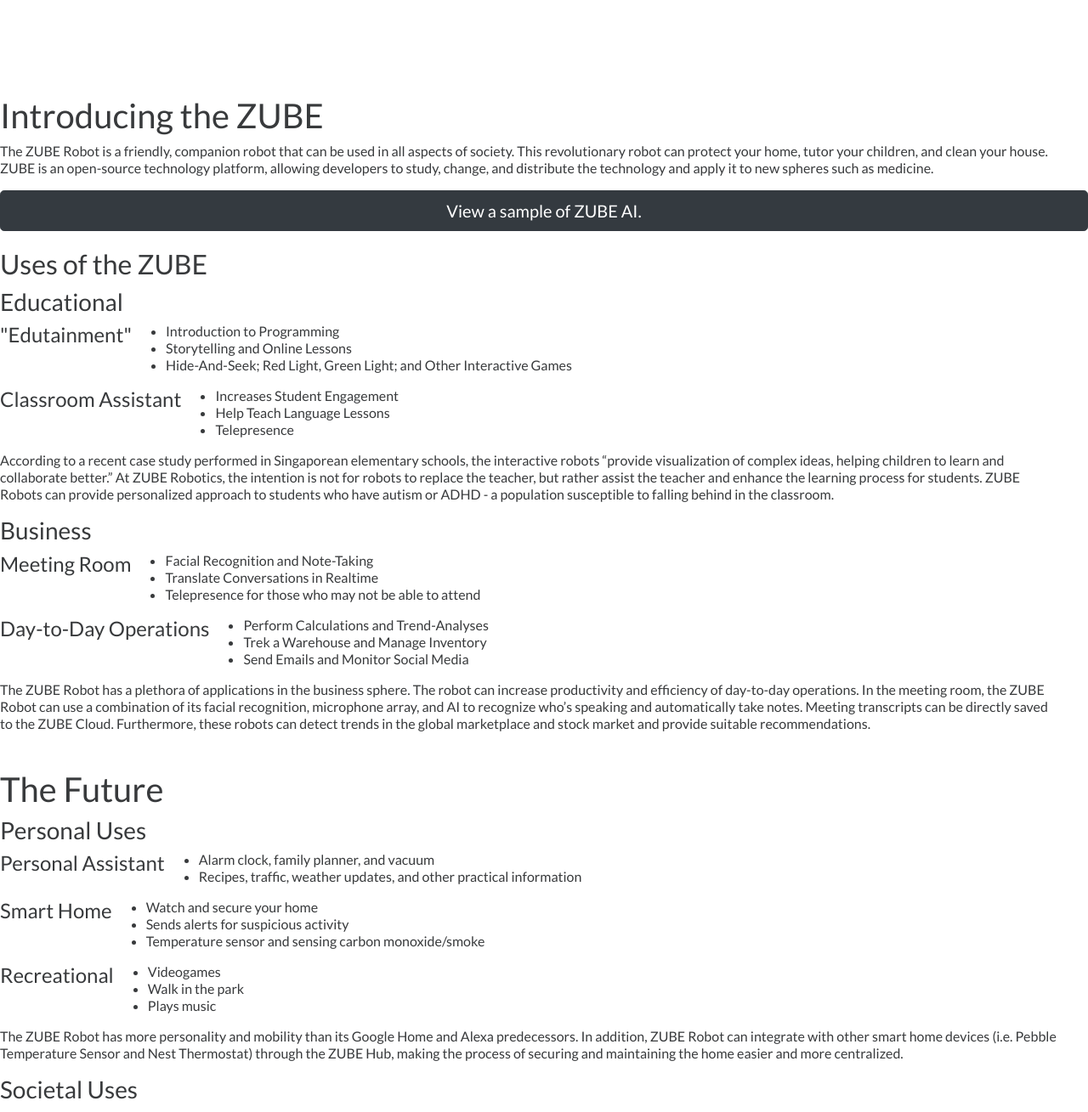
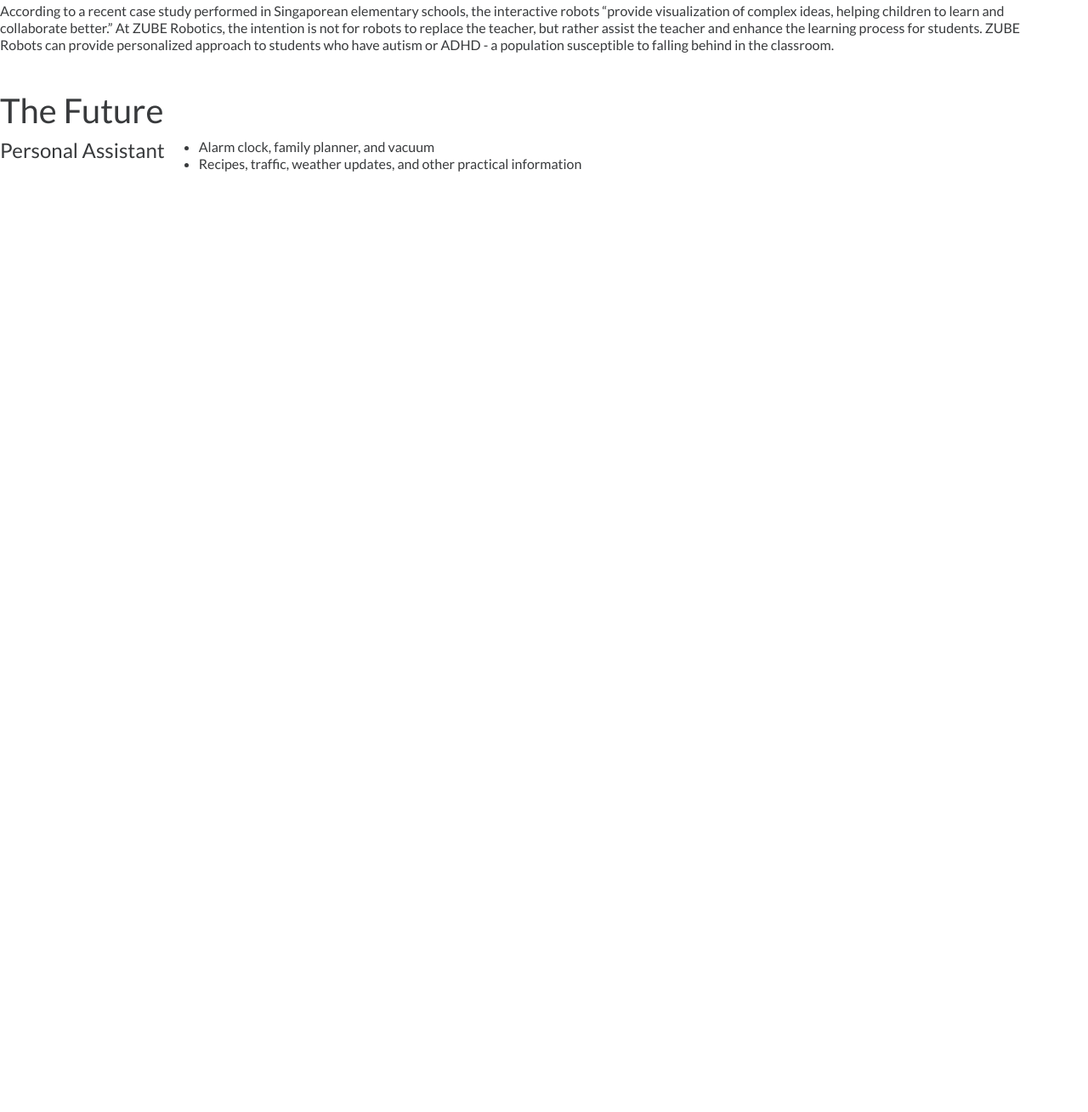
Before and after one commit to Kushg02/Kushg02, a plain HTML site: page index.html in a window 1280 px wide. Shown: the part 1137-2446 px from the top of the page at 85% size. After the commit the page ends 1358 px from the top, so only its background shows below. Drawn offline with nearby package versions, Linux system fonts and the light colour scheme.

Commit message:
Update index.html

```diff
--- a/index.html
+++ b/index.html
@@ -48,23 +48,12 @@
       <div class="collapse navbar-collapse" id="navbarSupportedContent">
         <ul class="navbar-nav ml-auto">
           <li class="nav-item dropdown">
-            <a aria-expanded="false" aria-haspopup="true" class="nav-link hvr-underline-from-center text-white dropdown-toggle" data-toggle="dropdown"
-              href="about-members.html" id="navbarDropdownMenuLink">MEMBERS</a>
-            <div aria-labelledby="navbarDropdownMenuLink" class="dropdown-menu">
-              <a class="dropdown-item" href="about-members.html">About Our Members</a>
-              <a class="dropdown-item" href="members.html">Help for Members</a>
+              <a class="dropdown-item" href="about-members.html">Meet Kush</a>
+              <a class="dropdown-item" href="about-members.html">Portfolio</a>
+              <a class="dropdown-item" href="about-members.html">Resume</a>
             </div>
           </li>
 
-          <li class="nav-item dropdown">
-            <a aria-expanded="false" aria-haspopup="true" class="nav-link hvr-underline-from-center text-white dropdown-toggle" data-toggle="dropdown"
-              href="robot.html" id="navbarDropdownMenuLink">ROBOTS AND AI</a>
-            <div aria-labelledby="navbarDropdownMenuLink" class="dropdown-menu">
-              <a class="dropdown-item" href="timeline.html">History</a>
-              <a class="dropdown-item" href="ai-today.html">AI in Today's World</a>
-              <a class="dropdown-item" href="robot.html">ZUBE Robotics</a>
-            </div>
-          </li>
           <li class="nav-item">
             <a class="nav-link hvr-underline-from-center text-white" href="about.html">ABOUT</a>
           </li>
@@ -75,8 +64,8 @@
       <div class="content">
         <div class="large-header" id="large-header">
           <canvas id="robot-canvas"></canvas>
-          <h1 class="main-title">ZUBE
-            <span class="thin">Robotics</span>
+          <h1 class="main-title">Kush
+            <span class="thin">Garg</span>
           </h1>
           <span class="hero__scroll aos-init aos-animate text-center align-center" data-aos="fade-up" data-aos-delay="800" data-aos-easing="ease">
             <br>
@@ -84,27 +73,18 @@
           </span>
         </div>
 
+
+
           <div class="row col-12">
-            <h2 data-aos="fade-down">A Global Reach</h2>
-            <p data-aos="fade-right">Although the company is headquartered in Carrollton, Texas, ZUBE Robotics serves worldwide. ZUBE
-              Robotics consistently receives positive feedback from consumers of all walks of life including teachers, doctors,
-              and first-responders. Because of this positive feedback, ZUBE Robotics is the global market leader for the
-              development, manufacturing, and marketing of robots.</p>
-          </div>
-          <div class="row col-12 text-center" data-aos="slide-right">
-            <img alt="The ZUBE Bot" class="text-center" id="bot" src="src/imgs/zube.png">
-          </div>
-          <div class="row col-12">
-            <h1 data-aos="zoom-in-down">Introducing the ZUBE</h1>
+            <h1 data-aos="zoom-in-down">Meet Kush</h1>
             <p data-aos="fade-left">The ZUBE Robot is a friendly, companion robot that can be used in all aspects of society. This revolutionary
               robot can protect your home, tutor your children, and clean your house. ZUBE is an open-source technology platform,
               allowing developers to study, change, and distribute the technology and apply it to new spheres such as medicine.</p>
           </div>
           <div class="text-center">
-            <button class="btn btn-dark btn-lg text-center btn-block" data-aos="fade" onclick="location.href = 'zube-bot.html';" type="button">View a sample of ZUBE AI.</button>
           </div>
           <div class="row col-12">
-            <h2 data-aos="fade-down">Uses of the ZUBE</h2>
+            <h2 data-aos="fade-down"Portfolio</h2>
           </div>
           <div class="row col-12" data-aos="fade-right">
             <h3>Educational</h3>
@@ -132,37 +112,10 @@
               students. ZUBE Robots can provide personalized approach to students who have autism or ADHD - a population
               susceptible to falling behind in the classroom.</p>
           </div>
-          <div class="row col-12">
-            <h3 data-aos="fade-right">Business</h3>
-          </div>
-          <div class="row col-12">
-            <h4 data-aos="fade-right">Meeting Room</h4>
-            <ul data-aos="fade-left">
-              <li>Facial Recognition and Note-Taking</li>
-              <li>Translate Conversations in Realtime</li>
-              <li>Telepresence for those who may not be able to attend</li>
-            </ul>
-          </div>
-          <div class="row col-12">
-            <h4 data-aos="fade-right">Day-to-Day Operations</h4>
-            <ul data-aos="fade-left">
-              <li>Perform Calculations and Trend-Analyses</li>
-              <li>Trek a Warehouse and Manage Inventory</li>
-              <li>Send Emails and Monitor Social Media</li>
-            </ul>
-          </div>
-          <div class="row col-12" data-aos="fade-right">
-            <p>The ZUBE Robot has a plethora of applications in the business sphere. The robot can increase productivity and
-              efficiency of day-to-day operations. In the meeting room, the ZUBE Robot can use a combination of its facial
-              recognition, microphone array, and AI to recognize who’s speaking and automatically take notes. Meeting transcripts
-              can be directly saved to the ZUBE Cloud. Furthermore, these robots can detect trends in the global marketplace
-              and stock market and provide suitable recommendations.</p>
-          </div>
           <div class="row col-12" data-aos="zoom-in-down">
             <h1>The Future</h1>
           </div>
           <div class="row col-12">
-            <h3 data-aos="fade-down">Personal Uses</h3>
           </div>
           <div class="row col-12">
             <h4 data-aos="fade-right">Personal Assistant</h4>
@@ -171,29 +124,7 @@
               <li>Recipes, traffic, weather updates, and other practical information</li>
             </ul>
           </div>
-          <div class="row col-12">
-            <h4 data-aos="fade-right">Smart Home</h4>
-            <ul data-aos="fade-left">
-              <li>Watch and secure your home</li>
-              <li>Sends alerts for suspicious activity</li>
-              <li>Temperature sensor and sensing carbon monoxide/smoke</li>
-            </ul>
-          </div>
-          <div class="row col-12">
-            <h4 data-aos="fade-right">Recreational</h4>
-            <ul data-aos="fade-left">
-              <li>Videogames</li>
-              <li>Walk in the park</li>
-              <li>Plays music</li>
-            </ul>
-          </div>
-          <div class="row col-12" data-aos="fade-right">
-            <p>The ZUBE Robot has more personality and mobility than its Google Home and Alexa predecessors. In addition, ZUBE
-              Robot can integrate with other smart home devices (i.e. Pebble Temperature Sensor and Nest Thermostat) through
-              the ZUBE Hub, making the process of securing and maintaining the home easier and more centralized.</p>
-          </div>
           <div class="row col-12" data-aos="fade-down">
-            <h3>Societal Uses</h3>
           </div>
           <div class="row col-12">
           </div>
```
